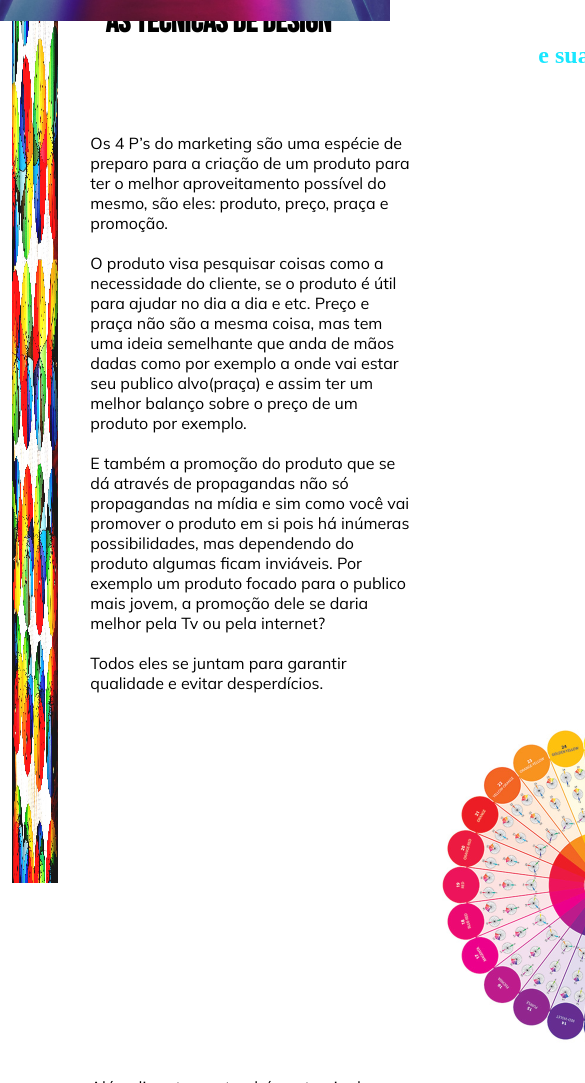
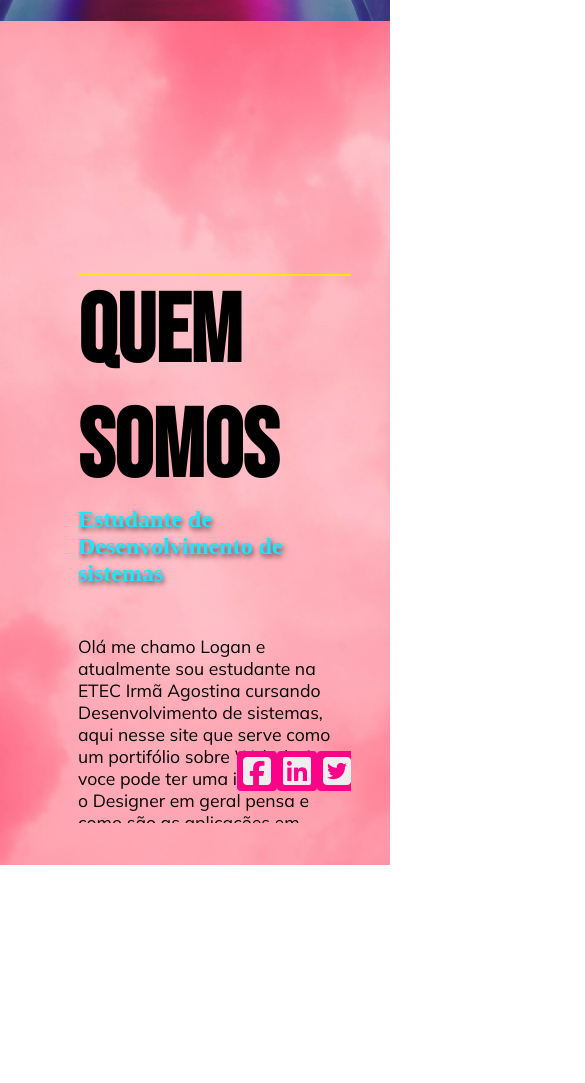
Before and after one commit to LoganSimao/Designer-DD, a plain HTML site: page pagina3.html in a window 390 px wide. Shown: the part 823-1906 px from the top of the page, 585 px wide, since content can reach past the window. After the commit the page ends 1692 px from the top, so only its background shows below. Drawn offline with Linux system fonts and the light colour scheme; a web font is replaced by a local one.

Commit message:
:package: 4paginas finalizadas
apenas html e css sem muitos ajustes de  responsividade.

```diff
--- a/pagina3.html
+++ b/pagina3.html
@@ -8,6 +8,7 @@
     <link rel="icon" type="image/png" sizes="32x32" href="imagens/icon32.png">
     <link rel="icon" type="image/png" sizes="16x16" href="imagens/icone16.png">
     <link rel="manifest" href="/site.webmanifest">
+    <script src="https://kit.fontawesome.com/ca09158aed.js" crossorigin="anonymous"></script>
     <title>Técnicas de Design</title>
 </head>
 <body>
@@ -17,33 +18,28 @@
         </div>
         <div class="banner-layout">
             <h1>Logan Simão de Oliveira</h1>
-            <p>Técnicas de Design</p>
-            <a link="ver-features" href="#ver-layout" class="ver-mais">Ver mais</a>
+            <p>Quem somos</p>
+            <a link="ver-features" href="#quem-somoss" class="ver-mais">Ver mais</a>
         </div>
     </header>
-    <section>
-        <div class="box_central" id="ver-layout">
-            <div class="central">
-                <div class="esquerda">
-                    <img src="imagens/colorwhell.jpg" alt="">
-                </div>
-                <div class="direita">
-                    <h1>as técnicas de Design</h1>
-                    <h2>e suas aplicações</h2>
-                    <p>Os 4 P’s do marketing são uma espécie de preparo para a criação de um produto para ter o melhor aproveitamento possível do mesmo, são eles: produto, preço, praça e promoção.</br></br>
-                        O produto visa pesquisar coisas como a necessidade do cliente, se o produto é útil para ajudar no dia a dia e etc.
-                        Preço e praça não são a mesma coisa, mas tem uma ideia semelhante que anda de mãos dadas como por exemplo a onde vai estar seu publico alvo(praça) e assim ter um melhor balanço sobre o preço de um produto por exemplo.</br></br>
-                        E também a promoção do produto que se dá através de propagandas não só propagandas na mídia e sim como você vai promover o produto em si pois há inúmeras possibilidades, mas dependendo do produto algumas ficam inviáveis. Por exemplo um produto focado para o publico mais jovem, a promoção dele se daria melhor pela Tv ou pela internet?</br></br>
-                        Todos eles se juntam para garantir qualidade e evitar desperdícios.
-                        </p>
-
-                    <img src="imagens/color-teory2.jpg" class="color-teory">
-                    <p>
-                        Além disso temos também a teoria das cores que envolve uma parte importante nos trabalhos de design. Todas as cores nos produtos e projetos têm que ser bem pensadas e estudadas minimamente antes de ser aplicadas, assim você pode transmitir emoções apenas com o jogo de cores. Ou simplesmente mostrar harmonia entre elas no seu trabalho.
-                    </p>
-                </div>
+    <section class="quem-somos" id="quem-somoss">
+        <div class="quem-somos-header">
+            <img src="imagens/bg-pagina3.jpg" alt="">
+        </div>
+        <div class="banner-somos">
+            <h1>Quem somos</h1>
+            <h2>Estudante de Desenvolvimento de sistemas</h2>
+            <p>
+                Olá me chamo Logan e atualmente sou estudante na ETEC Irmã Agostina cursando Desenvolvimento de sistemas, aqui nesse site que serve como um portifólio sobre Web designer voce pode ter uma ideia de como o Designer em geral pensa e como são as aplicações em diversos tipos diferentes de projetos, para mais informações entre em contato.
+            </p>
+            <div class="social">
+                <a href="#"><i class="fa fa-facebook-square" ></i></a>
+                <a href="#"><i class="fa fa-linkedin-square" ></i></a>
+                <a href="#"><i class="fa fa-twitter-square" ></i></a>
+                <a href="#"><i class="fa fa-github-square" ></i></a>
             </div>
         </div>
+
     </section>
 </body>
 </html>
--- a/style.css
+++ b/style.css
@@ -258,3 +258,70 @@ footer{
     left: 24rem;
     padding-bottom: 2rem;
 }
+
+/*pagina 3*/
+
+.quem-somos{
+    display: flex;
+    position: relative;
+}
+
+.quem-somos-header{
+    width: 100%;
+    height: 100vh;
+}
+.quem-somos-header img{
+    width: 100%;
+    height: 100vh;
+    object-fit: cover;
+}
+.banner-somos{
+    position: absolute;
+    overflow: hidden;
+    width: 70%;
+    height: 65%;
+    top: 30%;
+    left: 20%;
+}
+
+.banner-somos h1{
+    border-top: solid 2px;
+    border-color: #FFE319;
+    font-family: var(--font1);
+    font-size: 6rem;
+}
+
+.banner-somos h2{
+    font-family: var(--font2);
+    color: #19E7FF;
+    text-shadow: 0.1rem 0.2rem 0.3rem rgba(0,0,0,0.6);
+    padding-bottom: 3rem;
+}
+
+.banner-somos p{
+    font-family: var(--font3);
+    font-size: 1.1rem;
+    font-weight: 580;
+    padding-bottom: 2rem;
+}
+
+.social {
+    position: absolute;
+    bottom: 2rem;
+    width:  30%;
+    display: flex;
+    justify-content: space-evenly;
+    right: 2rem;
+
+}
+.social i {
+    color: #eee;
+    background-color: #F08;
+    height:  2.5rem;
+    width: 2.5rem;
+    font-size: 2rem;
+    display: flex;
+    justify-content: center;
+    align-items: center;
+    border-radius: 10%;
+}
```
Also changed, not shown: imagens/bg-pagina3.jpg (added), index.html (line endings or trailing spaces).
